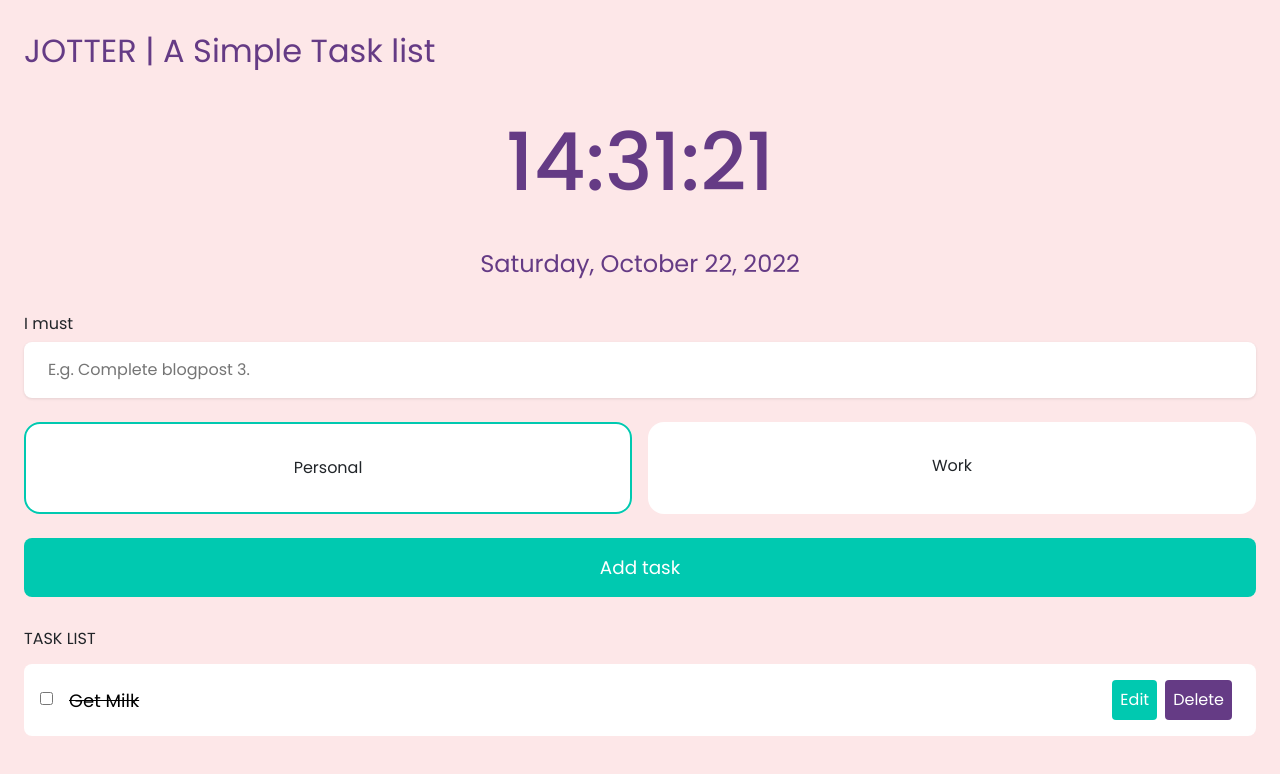
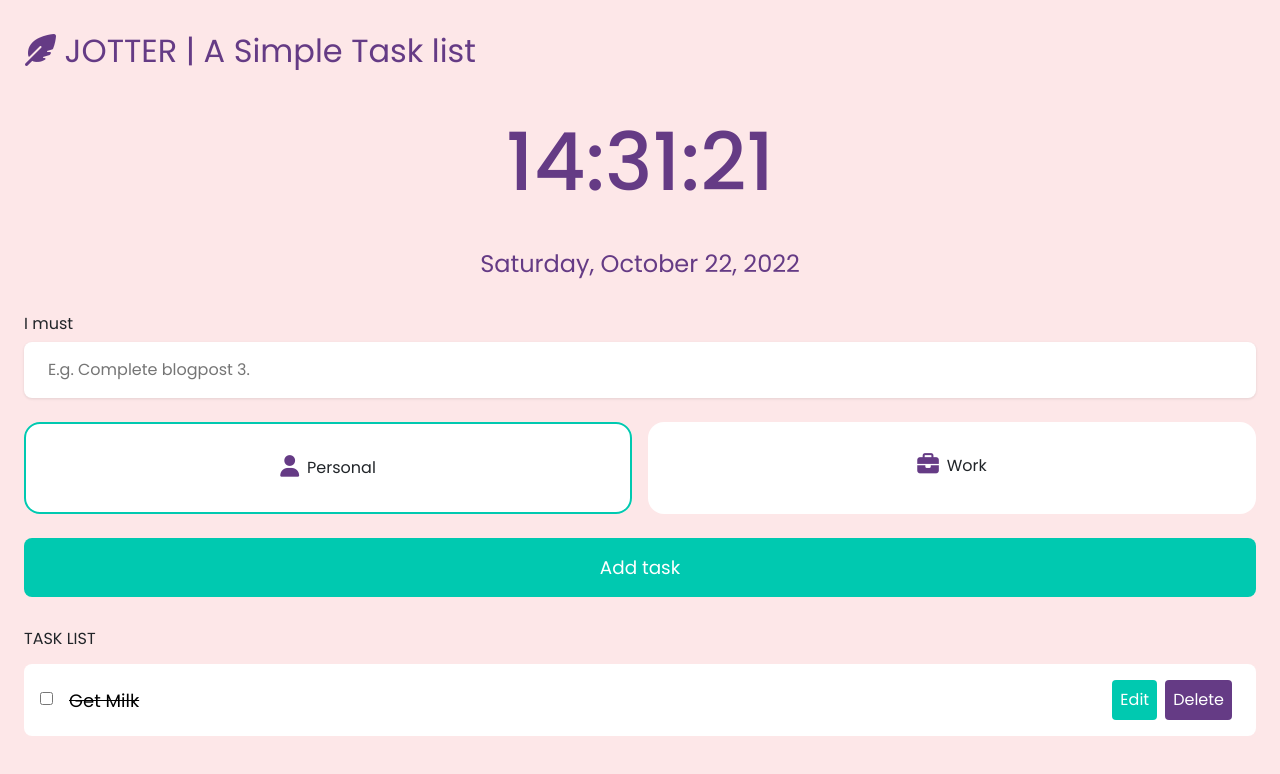
Before and after one commit to Zeenuxo/jotter, a website: page index.html in a window 1280 px wide. Drawn offline with nearby package versions, Linux system fonts and the light colour scheme.

Commit message:
icon update

```diff
--- a/index.html
+++ b/index.html
@@ -26,7 +26,7 @@
 
       <!-- APP INTRO -->
       <section class="intro">
-      <h3>JOTTER | A Simple Task list</h2>
+      <h3> <i class="fa-sharp fa-solid fa-feather-pointed"></i> JOTTER | A Simple Task list</h3>
       </section>
 
 
@@ -55,7 +55,7 @@
         <label class="prior">
         <input checked type="radio" name="priority" id="" value="personal" />
         <div class="prior-content">
-        <!-- <img loading="lazy" src="https://raw.githubusercontent.com/ismailvtl/ismailvtl.github.io/master/images/life-saver-img.svg" alt="" /> -->
+        <i class="fa-solid fa-user"></i>
         <div>Personal</div>
         </div>
         </label>
@@ -64,7 +64,7 @@
         <label class="prior">
         <input type="radio"  name="priority" id="" value="work"/>
         <div class="prior-content">
-        <!-- <img loading="lazy" src="https://raw.githubusercontent.com/ismailvtl/ismailvtl.github.io/master/images/potted-plant-img.svg" alt="" /> -->
+        <i class="fa-solid fa-briefcase"></i>
         <div>Work</div>
         </div>
         </label>
--- a/style.css
+++ b/style.css
@@ -47,10 +47,18 @@ h3 {
     margin-bottom: 0.5rem;
 }
 
+.fa-user{
+    font-size: 1.35rem;
+    margin-right: 0.5rem;
+    color: var(--dark);
+}
 
 
-
-
+.fa-briefcase{
+    font-size: 1.35rem;
+    margin-right: 0.5rem;
+    color: var(--dark);
+}
 
 
 .intro h3{
```
